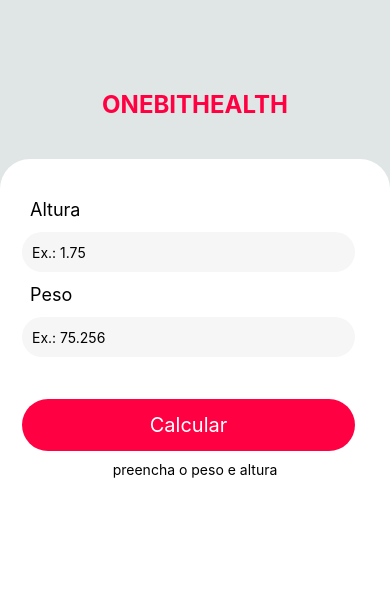
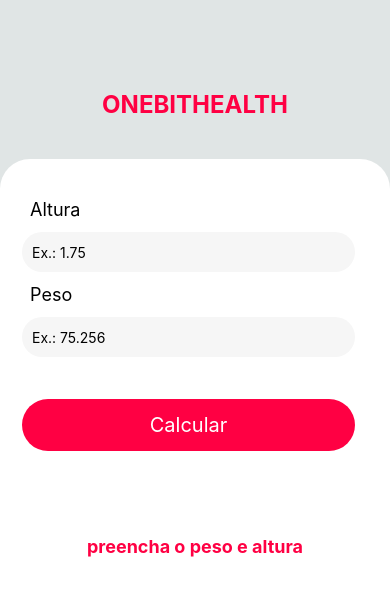
Before and after one commit to ChristianHerber/onebithealth, a React Native app: screen / in a window 390 px wide. Shown: the top 596 px of the page. Built offline with nearby package versions, Linux system fonts and the light colour scheme.

Commit message:
create: style.js to ResultImc component

```diff
--- a/src/components/ResultImc/index.js
+++ b/src/components/ResultImc/index.js
@@ -1,11 +1,12 @@
 import React from "react";
 import { View, Text } from "react-native"
+import styles from "./style";
 
 const ResultImc = (props) => {
     return (
-        <View>
-            <Text>{props.messageResultImc}</Text>
-            <Text>{props.resultImc}</Text>
+        <View style={styles.resultImc}>
+            <Text style={styles.information}>{props.messageResultImc}</Text>
+            <Text style={styles.number}>{props.resultImc}</Text>
         </View>
     )
 }
--- /dev/null
+++ b/src/components/ResultImc/style.js
@@ -0,0 +1,24 @@
+import { StyleSheet } from 'react-native'
+
+const styles = StyleSheet.create({
+    resultImc: {
+        flex: 1,
+        marginTop: 15,
+        paddingTop: 60,
+        borderRadius: 50,
+        alignItems: "center",
+        width: "100%",
+    },
+    information: {
+        fontSize: 18,
+        color: "#ff0043",
+        fontWeight: 'bold',
+    },
+    number: {
+        fontSize: 48,
+        color: "#ff0043",
+        fontWeight: 'bold',
+    }
+})
+
+export default styles
```
